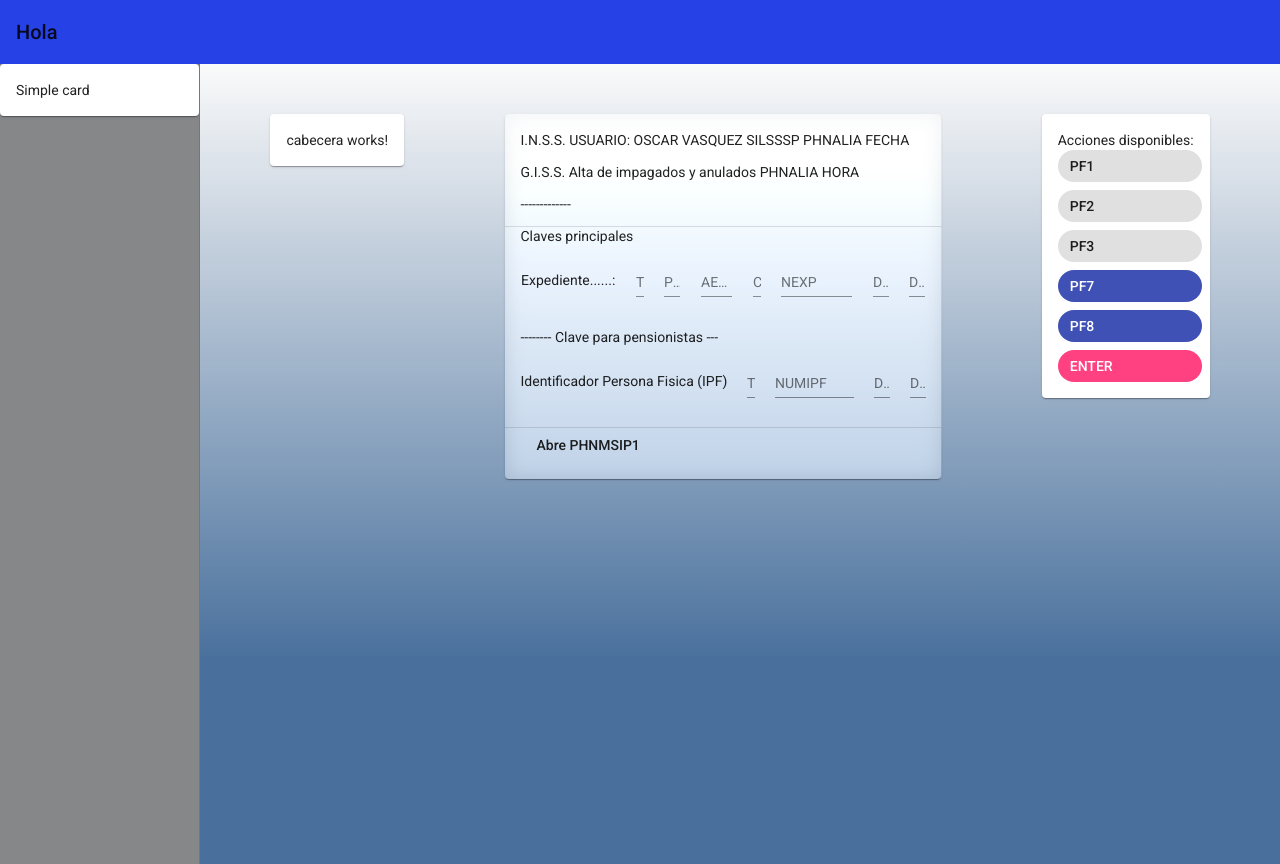
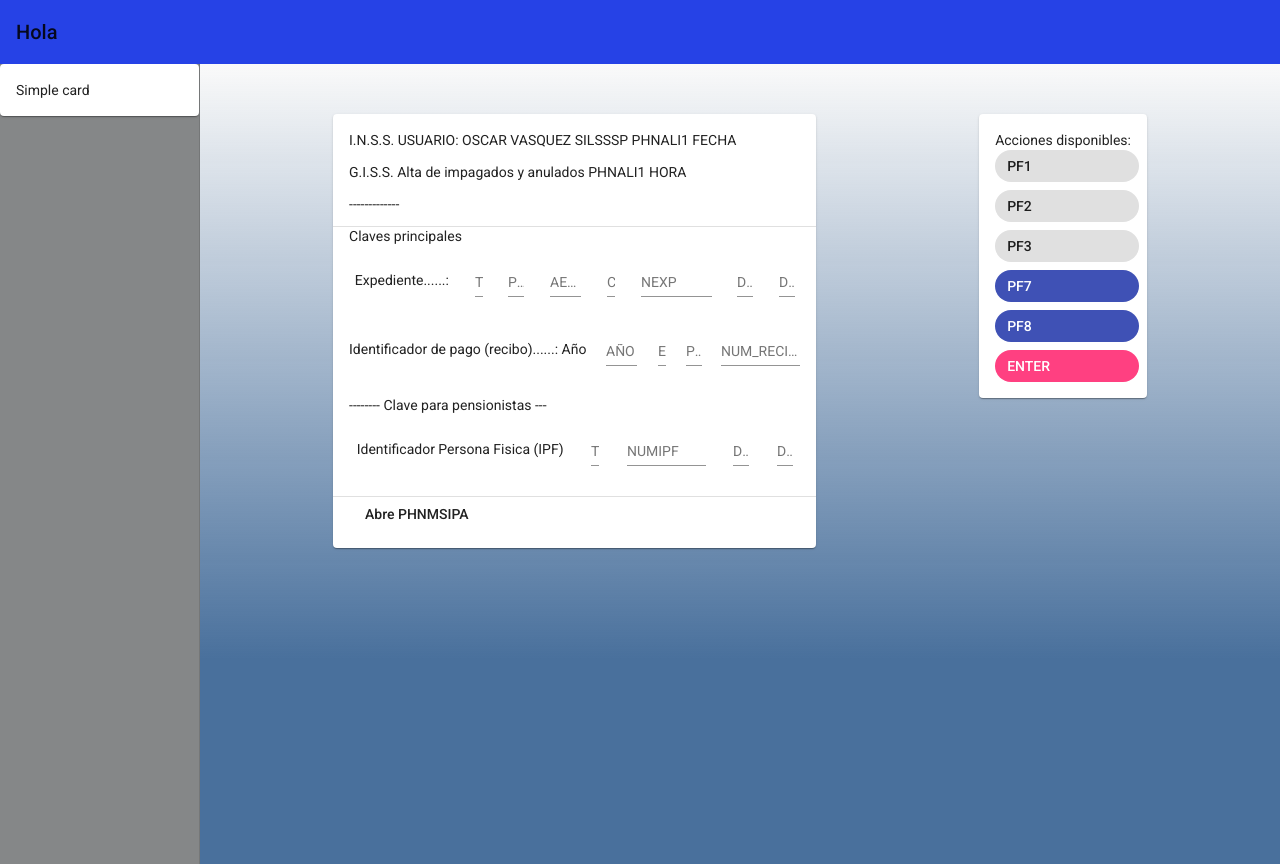
Before and after one commit to Oscarvas/ngmock, an Angular app: page / in a window 1280 px wide. Built offline with nearby package versions, Linux system fonts and the light colour scheme.

Commit message:
Nuevos componentes, tablas y separado dialog del model

```diff
--- a/src/app/app.component.html
+++ b/src/app/app.component.html
@@ -6,8 +6,7 @@
     <mat-card>Simple card</mat-card>
    </mat-sidenav>
    <div class="contenedor">
-    <app-cabecera></app-cabecera>
-    <app-phnmalia></app-phnmalia>
+    <app-phnmali1></app-phnmali1>
     <app-pfpagina></app-pfpagina>
   </div>
 
--- a/src/app/app.module.ts
+++ b/src/app/app.module.ts
@@ -5,11 +5,12 @@ import { AppRoutingModule } from './app-routing.module';
 import { AppComponent } from './app.component';
 import { Phnmali1Component } from './phnmali1/phnmali1.component';
 import { PhnmsipaComponent } from './phnmsipa/phnmsipa.component';
-import { PhnmaliaComponent,Phnmsip1 } from './phnmalia/phnmalia.component';
+import { PhnmaliaComponent } from './phnmalia/phnmalia.component';
 import { BrowserAnimationsModule } from '@angular/platform-browser/animations';
 import { MaterialModule } from './material/material.module';
 import { CabeceraComponent } from './cabecera/cabecera.component';
 import { PfpaginaComponent } from './pfpagina/pfpagina.component';
+import { Phnmsip1Component } from './phnmsip1/phnmsip1.component';
 
 @NgModule({
   declarations: [
@@ -19,7 +20,7 @@ import { PfpaginaComponent } from './pfpagina/pfpagina.component';
     PhnmaliaComponent,
     CabeceraComponent,
     PfpaginaComponent,
-    Phnmsip1
+    Phnmsip1Component
   ],
   imports: [
     BrowserModule,
--- a/src/app/phnmali1/phnmali1.component.html
+++ b/src/app/phnmali1/phnmali1.component.html
@@ -1 +1,103 @@
-<p>phnmali1 works!</p>
+<mat-card>
+  <p>{{cabecera.LINEA_1}}</p>
+  <p>{{cabecera.LINEA_2}}</p>
+  <p>{{cabecera.LINEA_3}}</p>
+  <mat-divider></mat-divider>
+  <p></p>
+  <p></p>
+  <p></p>
+  <p>Claves principales</p>
+  <p></p>
+  <p></p>
+  <p></p>
+  <p></p>
+  <div class="fila">
+    <p>Expediente......:</p>
+    <mat-form-field matTooltip="Este campo dispone de ayuda. Introduzca '?' en este campo para abrirla..." style="width: 1ch;" >
+      <mat-label>TEXTP</mat-label>
+      <input matInput maxlength="1" >
+    </mat-form-field>
+    <mat-form-field matTooltip="PEXP" style="width: 2ch;">
+      <mat-label>PEXP</mat-label>
+      <input matInput maxlength="2">
+    </mat-form-field>
+    <mat-form-field matTooltip="AEXP" style="width: 4ch;">
+      <mat-label>AEXP</mat-label>
+      <input matInput maxlength="4">
+    </mat-form-field>
+    <mat-form-field matTooltip="CEXP" style="width: 1ch;">
+      <mat-label>CEXP</mat-label>
+      <input matInput maxlength="1">
+    </mat-form-field>
+    <mat-form-field matTooltip="NEXP" style="width: 9ch;">
+      <mat-label>NEXP</mat-label>
+      <input matInput maxlength="9">
+    </mat-form-field>
+    <mat-form-field matTooltip="DUEXP" style="width: 2ch;">
+      <mat-label>DUEXP</mat-label>
+      <input matInput maxlength="2">
+    </mat-form-field>
+    <mat-form-field matTooltip="DEEXP" style="width: 2ch;">
+      <mat-label>DEEXP</mat-label>
+      <input matInput maxlength="2">
+    </mat-form-field>
+
+  </div>
+  <p></p>
+  <div >
+    <form class="fila">
+      <p>Identificador de pago (recibo)......: Año</p>
+      <mat-form-field style="width: 4ch;" >
+        <mat-label>AÑO</mat-label>
+        <input matInput maxlength="4" >
+      </mat-form-field>
+      <mat-form-field matTooltip="Este campo dispone de ayuda. Introduzca '?' en este campo para abrirla..." style="width: 1ch;" >
+        <mat-label>ENT</mat-label>
+        <input matInput maxlength="1" (keypress)="abreAyuda()">
+      </mat-form-field>
+      <mat-form-field matTooltip="Este campo dispone de ayuda. Introduzca '?' en este campo para abrirla..." style="width: 2ch;" >
+        <mat-label>PRV</mat-label>
+        <input matInput maxlength="2" >
+      </mat-form-field>
+      <mat-form-field style="width: 10ch;" >
+        <mat-label>NUM_RECIBO</mat-label>
+        <input matInput maxlength="10" >
+      </mat-form-field>
+    </form>
+  </div>
+  <p></p>
+  <p></p>
+  <p></p>
+  <p>-------- Clave para pensionistas ---</p>
+  <p></p>
+  <p></p>
+  <p></p>
+  <div class="fila">
+    <p>Identificador Persona Fisica (IPF)</p>
+    <mat-form-field matTooltip="TIPOIPF" style="width: 1ch;">
+      <mat-label>TIPOIPF</mat-label>
+      <input matInput maxlength="1">
+    </mat-form-field>
+    <mat-form-field matTooltip="NUMIPF" style="width: 10ch;">
+      <mat-label>NUMIPF</mat-label>
+      <input matInput maxlength="10">
+    </mat-form-field>
+    <mat-form-field matTooltip="DUPIPF" style="width: 2ch;">
+      <mat-label>DUPIPF</mat-label>
+      <input matInput maxlength="2">
+    </mat-form-field>
+    <mat-form-field matTooltip="DESIPF" style="width: 2ch;" >
+      <mat-label>DESIPF</mat-label>
+      <input matInput maxlength="2">
+    </mat-form-field>
+  </div>
+  <p></p>
+  <p></p>
+  <p></p>
+  <p></p>
+  <p></p>
+  <p></p>
+  <mat-divider></mat-divider>
+  <button mat-button (click)="openDialog()">Abre PHNMSIPA</button>
+
+</mat-card>
--- a/src/app/phnmali1/phnmali1.component.scss
+++ b/src/app/phnmali1/phnmali1.component.scss
@@ -0,0 +1,7 @@
+.fila {
+  display: flex;
+  align-items: center;
+  gap: 10px 20px; /* row-gap column gap */
+  flex-wrap: nowrap;
+  justify-content: space-evenly;
+}
--- a/src/app/phnmali1/phnmali1.component.ts
+++ b/src/app/phnmali1/phnmali1.component.ts
@@ -1,4 +1,8 @@
 import { Component, OnInit } from '@angular/core';
+import { MatDialog } from '@angular/material/dialog';
+import { MAPA_PHNMAILA, PBPACAB1 } from '../phnmalia/mapa-phnmalia';
+import { PhnmsipaComponent } from '../phnmsipa/phnmsipa.component';
+import { PfpaginaComponent } from '../pfpagina/pfpagina.component';
 
 @Component({
   selector: 'app-phnmali1',
@@ -6,10 +10,35 @@ import { Component, OnInit } from '@angular/core';
   styleUrls: ['./phnmali1.component.scss']
 })
 export class Phnmali1Component implements OnInit {
+  cabecera: PBPACAB1 = {
+    LINEA_1: 'I.N.S.S. USUARIO: OSCAR VASQUEZ SILSSSP PHNALI1 FECHA',
+    LINEA_2: 'G.I.S.S.  Alta de impagados y anulados PHNALI1 HORA',
+    LINEA_3: '-------------',
+  }
+  cuerpo: MAPA_PHNMAILA = {
+    DESIPF: 'string',
+    DUPIF: 'string',
+    NUMIPF: 'string',
+    TIPOIPF: 'string',
+    AEXP: 'string',
+    CEXP: 'string',
+    DEEXP: 'string',
+    DUEXP: 'string',
+    NEXP: 'string',
+    PEXP: 'string',
+    TEXP: 'string',
+  }
 
-  constructor() { }
+  constructor(public dialog: MatDialog) { }
 
   ngOnInit(): void {
   }
-
+  openDialog() {
+    this.dialog.open(PhnmsipaComponent);
+  }
+  abreAyuda() {
+    console.log(KeyboardEvent)
+    // if KeyboardEvent.arguments(k) == '?'
+    this.dialog.open(PfpaginaComponent);
+  }
 }
--- a/src/app/phnmalia/phnmalia.component.ts
+++ b/src/app/phnmalia/phnmalia.component.ts
@@ -1,6 +1,7 @@
 import { Component, OnInit } from '@angular/core';
 import { MatDialog} from '@angular/material/dialog';
 import { MAPA_PHNMAILA,PBPACAB1 } from './mapa-phnmalia';
+import { Phnmsip1Component } from '../phnmsip1/phnmsip1.component';
 
 @Component({
   selector: 'app-phnmalia',
@@ -31,17 +32,9 @@ export class PhnmaliaComponent implements OnInit {
   constructor(public dialog: MatDialog) { }
 
   openDialog() {
-    this.dialog.open(Phnmsip1);
+    this.dialog.open(Phnmsip1Component);
   }
   ngOnInit(): void {
   }
 
 }
-
-@Component({
-  selector: 'app-phnmsip1',
-  templateUrl: './phnmsip1.html',
-  styleUrls: ['./phnmsip1.scss']
-})
-export class Phnmsip1 {
-}
--- /dev/null
+++ b/src/app/phnmsip1/phnmsip1.component.ts
@@ -0,0 +1,15 @@
+import { Component, OnInit } from '@angular/core';
+
+@Component({
+  selector: 'app-phnmsip1',
+  templateUrl: './phnmsip1.component.html',
+  styleUrls: ['./phnmsip1.component.scss']
+})
+export class Phnmsip1Component implements OnInit {
+
+  constructor() { }
+
+  ngOnInit(): void {
+  }
+
+}
--- a/src/app/phnmsipa/phnmsipa.component.html
+++ b/src/app/phnmsipa/phnmsipa.component.html
@@ -1 +1,69 @@
-<p>phnmsipa works!</p>
+<mat-card class="hey">
+<p>linea1</p>
+<p>linea2</p>
+<p>linea3</p>
+<p>linea4</p>
+<p>linea5</p>
+<p>------------</p>
+<mat-divider></mat-divider>
+<br>
+<form class="fila">
+  <p>Pag:</p>
+  <mat-form-field  style="width: 1ch;" >
+    <mat-label>PAGINA</mat-label>
+    <input matInput maxlength="1" >
+  </mat-form-field>
+  <p>/</p>
+  <mat-form-field  style="width: 1ch;" >
+    <mat-label>PAGINA_TOT</mat-label>
+    <input matInput maxlength="1" >
+  </mat-form-field>
+</form>
+<p>--- Periodo de Pago --</p>
+<div>
+  <mat-form-field appearance="standard">
+    <mat-label>Filter</mat-label>
+    <input matInput (keyup)="applyFilter($event)" placeholder="Ex. Mia" #input>
+  </mat-form-field>
+
+  <div class="mat-elevation-z8">
+    <table mat-table [dataSource]="dataSource" matSort>
+
+      <!-- ID Column -->
+      <ng-container matColumnDef="id">
+        <th mat-header-cell *matHeaderCellDef mat-sort-header> ID </th>
+        <td mat-cell *matCellDef="let row"> {{row.id}} </td>
+      </ng-container>
+
+      <!-- Progress Column -->
+      <ng-container matColumnDef="progress">
+        <th mat-header-cell *matHeaderCellDef mat-sort-header> Progress </th>
+        <td mat-cell *matCellDef="let row"> {{row.progress}}% </td>
+      </ng-container>
+
+      <!-- Name Column -->
+      <ng-container matColumnDef="name">
+        <th mat-header-cell *matHeaderCellDef mat-sort-header> Name </th>
+        <td mat-cell *matCellDef="let row"> {{row.name}} </td>
+      </ng-container>
+
+      <!-- Fruit Column -->
+      <ng-container matColumnDef="fruit">
+        <th mat-header-cell *matHeaderCellDef mat-sort-header> Fruit </th>
+        <td mat-cell *matCellDef="let row"> {{row.fruit}} </td>
+      </ng-container>
+
+      <tr mat-header-row *matHeaderRowDef="displayedColumns"></tr>
+      <tr mat-row *matRowDef="let row; columns: displayedColumns;"></tr>
+
+      <!-- Row shown when there is no matching data. -->
+      <tr class="mat-row" *matNoDataRow>
+        <td class="mat-cell" colspan="4">No data matching the filter "{{input.value}}"</td>
+      </tr>
+    </table>
+
+    <mat-paginator [pageSizeOptions]="[5, 10, 25, 100]" aria-label="Select page of users"></mat-paginator>
+  </div>
+</div>
+<p>linea8</p>
+</mat-card>
--- a/src/app/phnmsipa/phnmsipa.component.scss
+++ b/src/app/phnmsipa/phnmsipa.component.scss
@@ -0,0 +1,22 @@
+.hey{
+  width: 800px;
+}
+.fila {
+  display: flex;
+  align-items: center;
+  gap: 10px 20px; /* row-gap column gap */
+  flex-wrap: nowrap;
+  justify-content: space-evenly;
+}
+table {
+  width: 100%;
+}
+
+.mat-form-field {
+  font-size: 14px;
+  width: 100%;
+}
+
+td, th {
+  width: 25%;
+}
```
Also changed, not shown: src/app/phnmsipa/phnmsipa.component.ts (+89 -3 lines), src/app/phnmsip1/phnmsip1.component.html (renamed from src/app/phnmalia/phnmsip1.html), src/app/phnmsip1/phnmsip1.component.scss (renamed from src/app/phnmalia/phnmsip1.scss), 1 other file (tests, documents, lock files or other folders).
